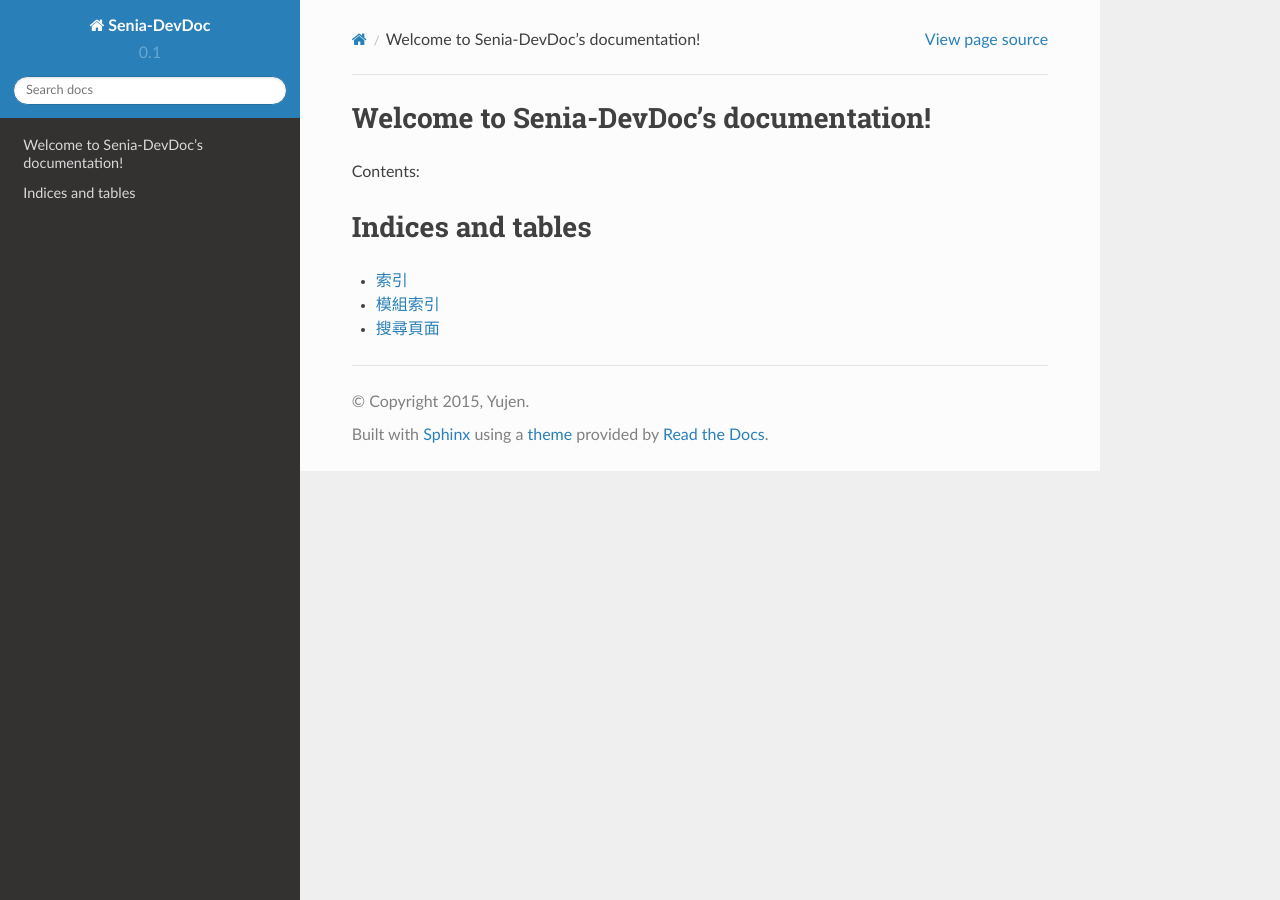
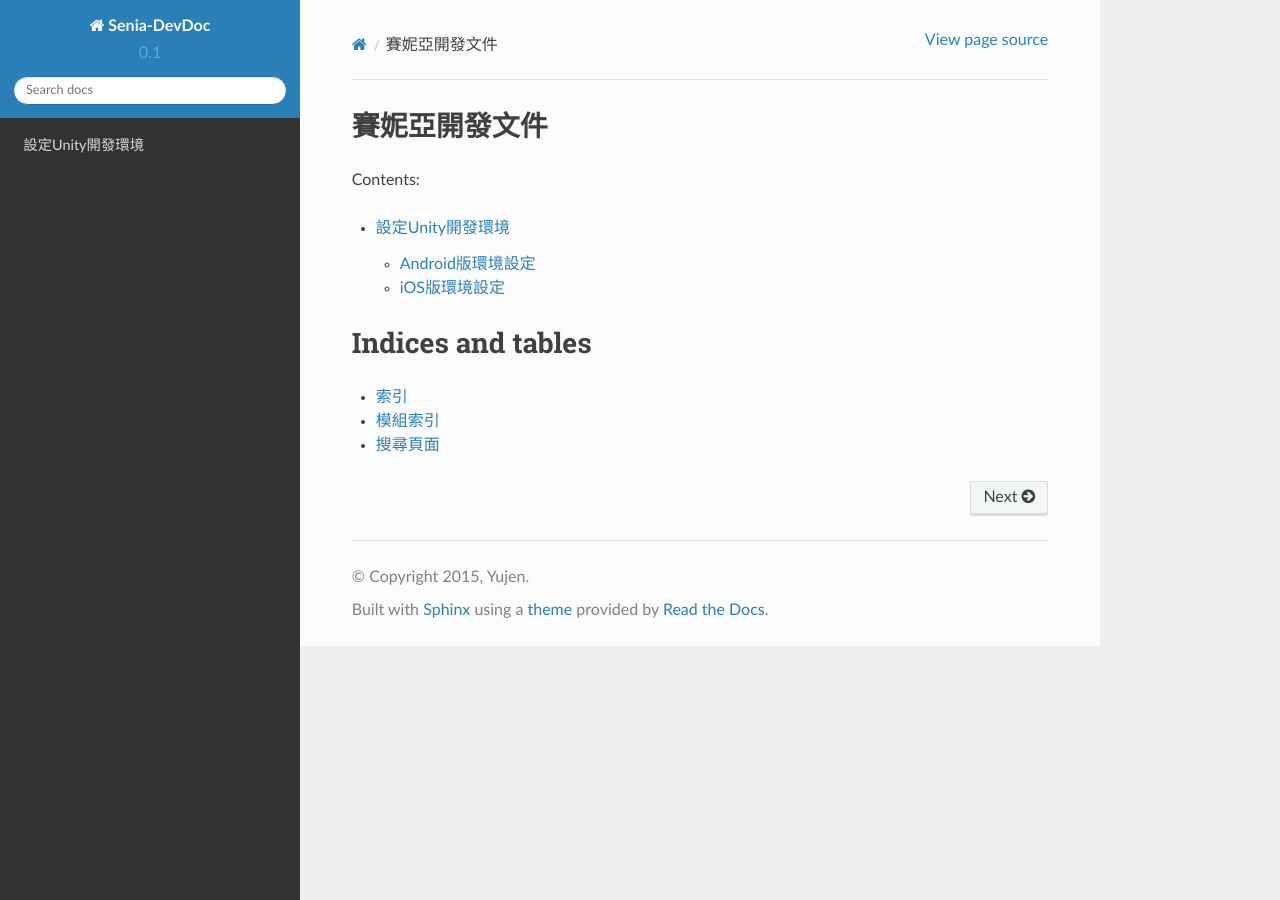
Before and after one commit to yujen/Senia-DevDoc, a Sphinx documentation site: the page built from docs/index.rst, in a window 1280 px wide. Built offline with Sphinx 7.4.7 and the Read the Docs theme 2.0.0, drawn with Linux system fonts in a browser that asks for light colours; some of the changed lines change nothing that is shown.

Commit message:
新增android建置文件

```diff
--- a/docs/index.rst
+++ b/docs/index.rst
@@ -3,19 +3,23 @@
    You can adapt this file completely to your liking, but it should at least
    contain the root `toctree` directive.
 
-Welcome to Senia-DevDoc's documentation!
-========================================
+賽妮亞開發文件
+============
 
 Contents:
 
 .. toctree::
    :maxdepth: 2
 
+   setup-build-environment
 
 
 Indices and tables
 ==================
 
+
+
+
 * :ref:`genindex`
 * :ref:`modindex`
 * :ref:`search`
--- /dev/null
+++ b/docs/setup-build-environment.rst
@@ -0,0 +1,70 @@
+設定Unity開發環境
+===============
+
+Android版環境設定
+--------------
+
+本文件說明如何設定Unity輸出Android版本遊戲的開發環境，以下列出目前使用的平台:
+
+   * Windows 7 64 bit
+   * Unity 5.3.0f4 Personal
+
+
+1.下載並安裝
+   .. image:: /_static/image/setup-build-environment/1_install_jdk.png
+
+
+2.下載 `Android SDK <https://developer.android.com/sdk/installing/index.html>`_，可安裝Stand-alone SDK Tools即可
+   安裝完成後，到安裝目錄開啟SDK Manager.exe
+
+   * 預設安裝目錄是 ``C:\Users\[YOUR_USER_NAME]\AppData\Local\Android\android-sdk``
+   * 或是全域的的目錄 ``C:\Program Files (x86)\Android\android-sdk``
+
+   將下列的工具和SDK打勾並安裝
+
+   .. image:: /_static/image/setup-build-environment/2_androidsdkmanager_0.png
+   .. image:: /_static/image/setup-build-environment/2_androidsdkmanager_1.png
+
+
+3.安裝完成後到Unity的”Menu > Edit > Preferences“
+   將Android SDK Location和JDK Location設定好
+
+   預設值分別是
+
+   * ``C:\Users\[YOUR_USER_NAME]\AppData\Local\Android\android-sdk`` (Android SDK預設目錄)
+   * ``C:\Program Files (x86)\Android\android-sdk`` (Android SDK全域目錄)
+   * ``C:\Program Files\Java\jdk1.8.0_05`` (JDK版本可能不同)
+
+   .. image:: /_static/image/setup-build-environment/3_unity_preferences.png
+
+
+4.設定Build Settings
+   Unity的”File > Build Settimgs”開啟建置設定
+   確定目前是平台Android，選擇Player Settings進入Android設定
+
+   .. image:: /_static/image/setup-build-environment/4_unity_buildsettings.png
+
+
+5.設定PlayerSettings
+
+   .. warning:: 因為還沒有正式發佈，所以這些值可以先用暫代值
+
+   * Company Name代表公司或開發單位名稱
+   * Product Name表示產品名稱，Android選單顯示在icon下的文字
+   * 注意Bundle Identifier是否有正確，這個值是Google Play上遊戲的唯一ID，上架的時候必須和商店的ID一致
+   * Bundle Version是版本，可以是字串，用來讓一般使用者辨識的版號
+   * Bundle Version Code是內部用版號，純數字且每經過一次發佈這個版號必須比上次的值還要高
+
+   .. image:: /_static/image/setup-build-environment/5_unity_playersettings.png
+
+
+6.上述設定完成後就可以用Build或是Build And Run來建置apk檔
+   Build And Run會在build完後自動將apk傳至手機並啟動，所以要先把手機接到USB並開啟開發者模式
+
+   .. image:: /_static/image/setup-build-environment/6_unity_buildsettings.png
+
+7. .. note:: 正式發佈設定(未完)
+
+
+iOS版環境設定
+------------
```
Also changed, not shown: docs/_static/image/setup-build-environment/1_install_jdk.png (added), docs/_static/image/setup-build-environment/2_androidsdkmanager_0.png (added), docs/_static/image/setup-build-environment/2_androidsdkmanager_1.png (added), docs/_static/image/setup-build-environment/3_unity_preferences.png (added), docs/_static/image/setup-build-environment/4_unity_buildsettings.png (added), docs/_static/image/setup-build-environment/5_unity_playersettings.png (added), docs/_static/image/setup-build-environment/6_unity_buildsettings.png (added).
